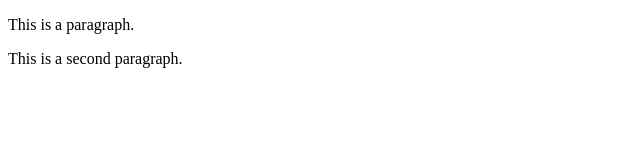
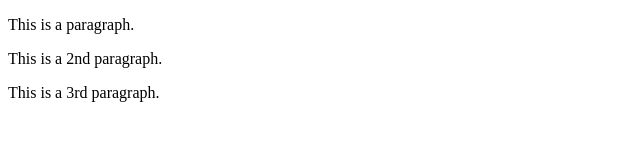
Before and after one commit to dalo378/git-example-project, a plain HTML site: page index.html in a window 1280 px wide. Shown: the whole page, without its empty margins (0-640 px from the left). Drawn offline with Linux system fonts and the light colour scheme.

Commit message:
Added a 3rd paragraph to index.

```diff
--- a/index.html
+++ b/index.html
@@ -9,7 +9,8 @@
 
 <body>
     <p>This is a paragraph.</p>
-    <p>This is a second paragraph.</p>
+    <p>This is a 2nd paragraph.</p>
+    <p>This is a 3rd paragraph.</p>
 </body>
 
 </html>
```
